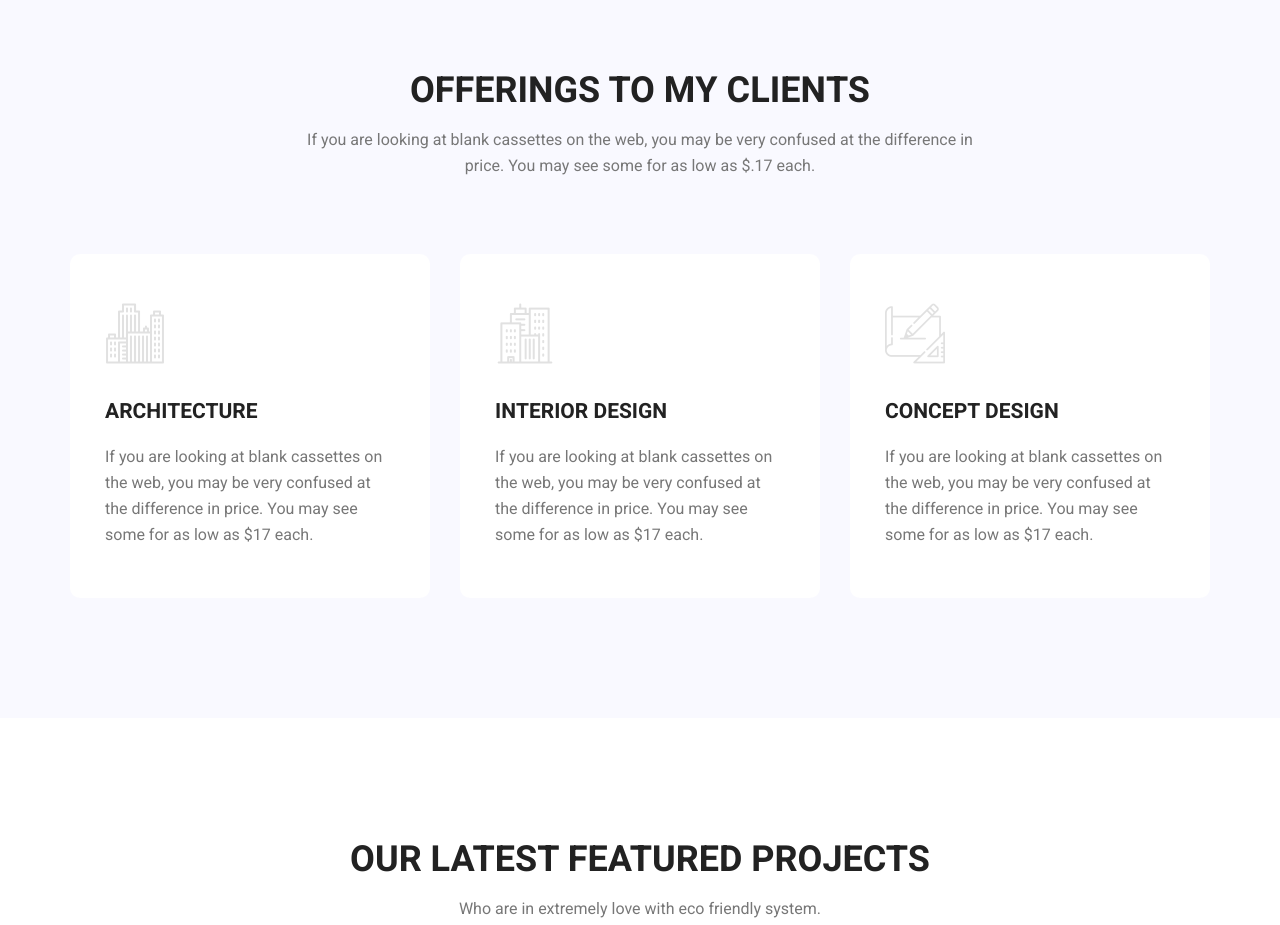
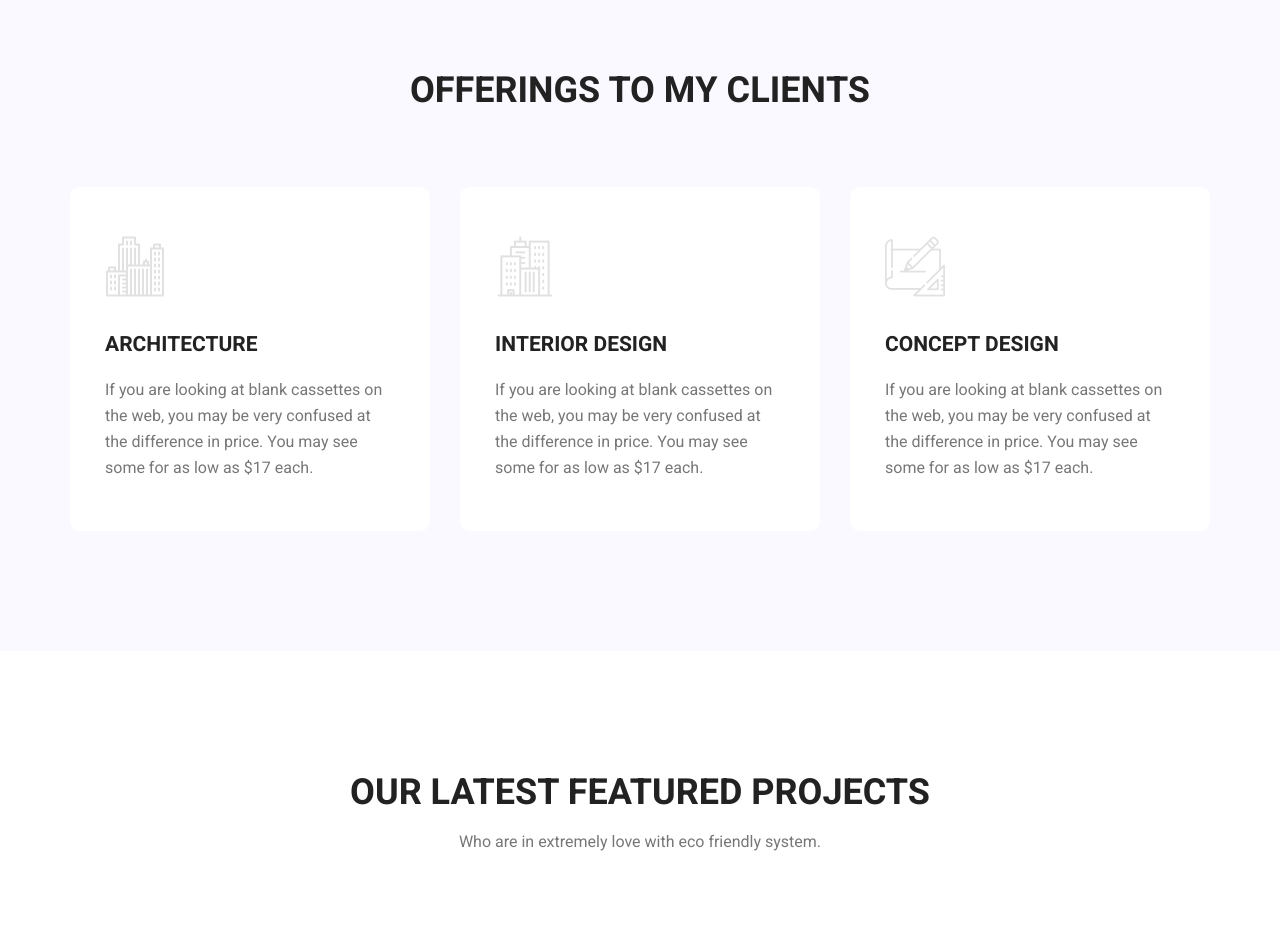
Before and after one commit to yasovar/yasovar.github.io, a plain HTML site: page index.html in a window 1280 px wide. Shown: the part 2440-3365 px from the top of the page. Drawn offline with Linux system fonts and the light colour scheme.

Commit message:
name change

```diff
--- a/index.html
+++ b/index.html
@@ -268,7 +268,7 @@
         	<div class="container">
         		<div class="main_title">
         			<h2>offerings to my clients</h2>
-        			<p>If you are looking at blank cassettes on the web, you may be very confused at the difference in price. You may see some for as low as $.17 each.</p>
+        			<p></p>
         		</div>
         		<div class="feature_inner row">
         			<div class="col-lg-4 col-md-6">
```
